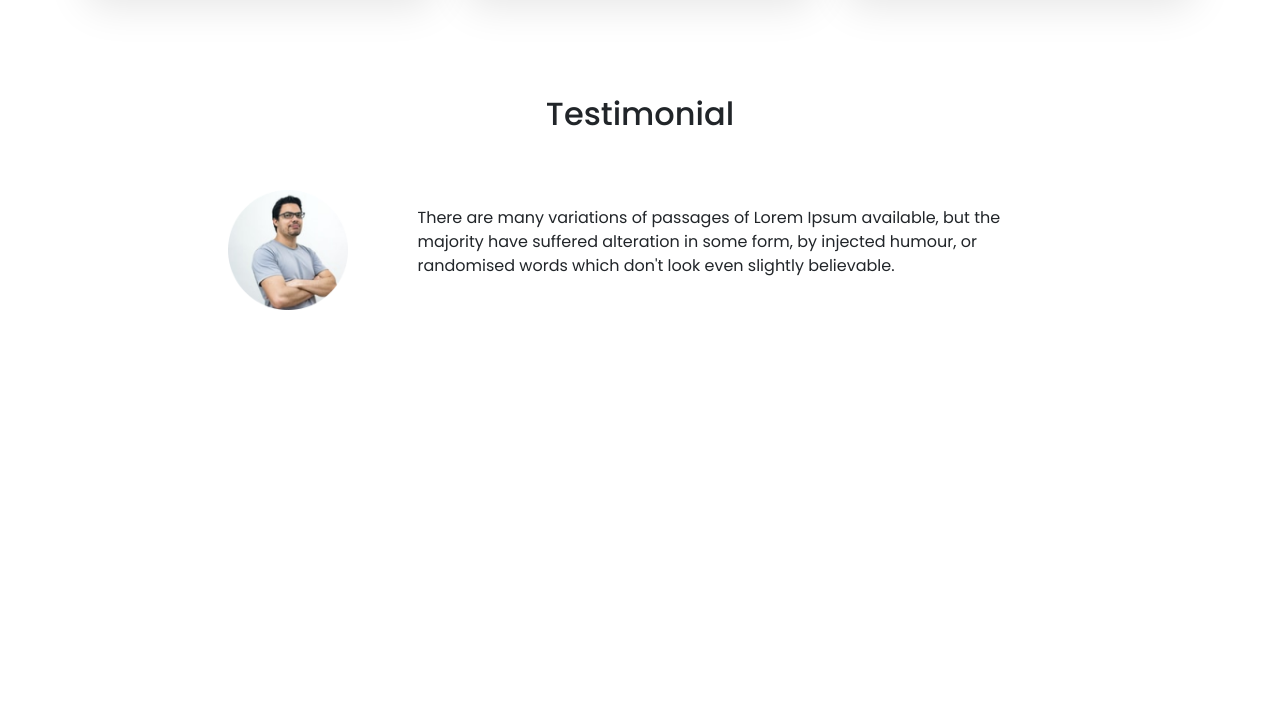
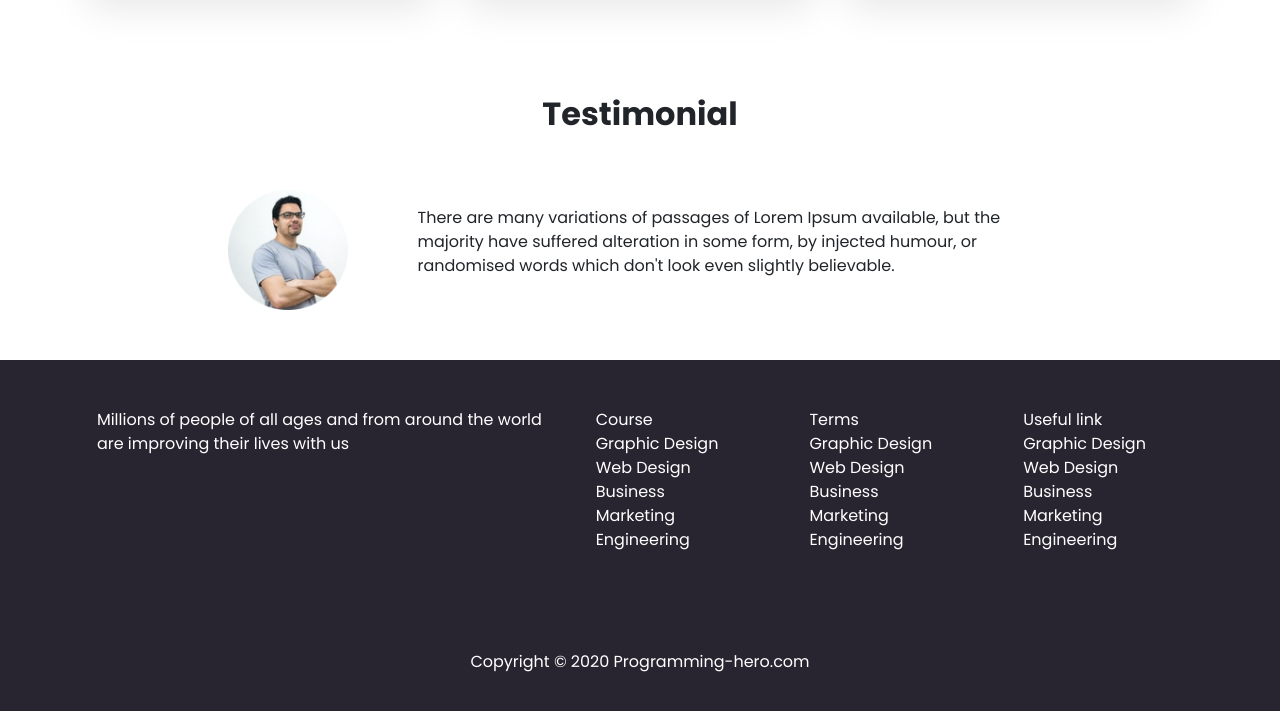
Before and after one commit to Nasim992/e-school, a plain HTML site: page index.html in a window 1280 px wide. Shown: the part 1530-2241 px from the top of the page. Before the commit the page ends 1890 px from the top, so only its background shows below. Drawn offline with nearby package versions, Linux system fonts and the light colour scheme.

Commit message:
Almost-complete

```diff
--- a/css/index.css
+++ b/css/index.css
@@ -29,9 +29,6 @@ header{
     color:black;
     font-size: 17px;
     transition: all ease-in-out .3s;
-}
-.menu a:focus{
-    border:none;
 }
 .menu a:hover{
     font-size: 17px;
@@ -129,3 +126,31 @@ small{
     font-weight: 500;
     }
 /* Online-courses-section ends */
+/* Testimonial-section  starts*/
+.testtimonial {
+    color:black;
+}
+.testimonial h2 {
+    font-weight:700;
+}
+/* Testimonial-section  ends*/
+
+/* footer-section starts */
+footer{
+    background-color: #282531;
+    height: 400px;
+    color:white;
+    text-align:justify;
+}
+footer li{
+list-style-type: none;
+}
+footer li a,footer p{
+color: #fff;
+font-weight: 400;
+}
+footer li a:hover{
+color: #fff;
+}
+
+/* footer-section ends */
--- a/index.html
+++ b/index.html
@@ -182,8 +182,8 @@
 <!-- Online-courses-section  ends-->
 
     <!--Testimonial-section starts-->
-    <div class="container">
-        <h2 class="text-center py-5">Testimonial</h2>
+    <section class="container testimonial">
+        <h2 class="text-center p-5">Testimonial</h2>
         <div class=" row justify-content-md-center align-items-center">
             <div class="col-md-2">
                 <img src="images/Photos/Man.png" class="w-75" alt="">
@@ -192,10 +192,49 @@
                 <p>There are many variations of passages of Lorem Ipsum available, but the majority have suffered alteration in some form, by injected humour, or randomised words which don't look even slightly believable.</p>
             </div>
         </div>
-    </div>
+    </section>
     <!--Testimonial-section ends-->
 
+    <!-- footer-section-starts  -->
+    <footer >
+        <div class="container py-5">
+            <div class="row justify-content-around">
+                <div class="col-md-5">
+                    <p class="text-white">Millions of people of all ages and from around the world are improving their lives with us</p>
+                </div>
+                <div class="col-md-2">
+                    <li>Course</li>
+                    <li><a href="#">Graphic Design</a></li>
+                    <li><a href="#">Web Design</a></li>
+                    <li><a href="#">Business</a></li>
+                    <li><a href="#">Marketing </a></li>
+                    <li><a href="#">Engineering </a></li>
+                </div>
+                <div class="col-md-2 ">
+                    <li>Terms</li>
+                    <li><a href="#">Graphic Design</a></li>
+                    <li><a href="#">Web Design</a></li>
+                    <li><a href="#">Business</a></li>
+                    <li><a href="#">Marketing </a></li>
+                    <li><a href="#">Engineering </a></li>
+                </div>
+                <div class="col-md-2 ">
+                    <li>Useful link</li>
+                    <li><a href="#">Graphic Design</a></li>
+                    <li><a href="#">Web Design</a></li>
+                    <li><a href="#">Business</a></li>
+                    <li><a href="#">Marketing </a></li>
+                    <li><a href="#">Engineering </a></li>
+                </div>
+            </div>
 
+        </div>
+        <span class="d-flex justify-content-center">Copyright &copy 2020 Programming-hero.com</span>
+    </footer>
+
+
+
+    <!-- footer-section-ends  -->
 
 
 
```
